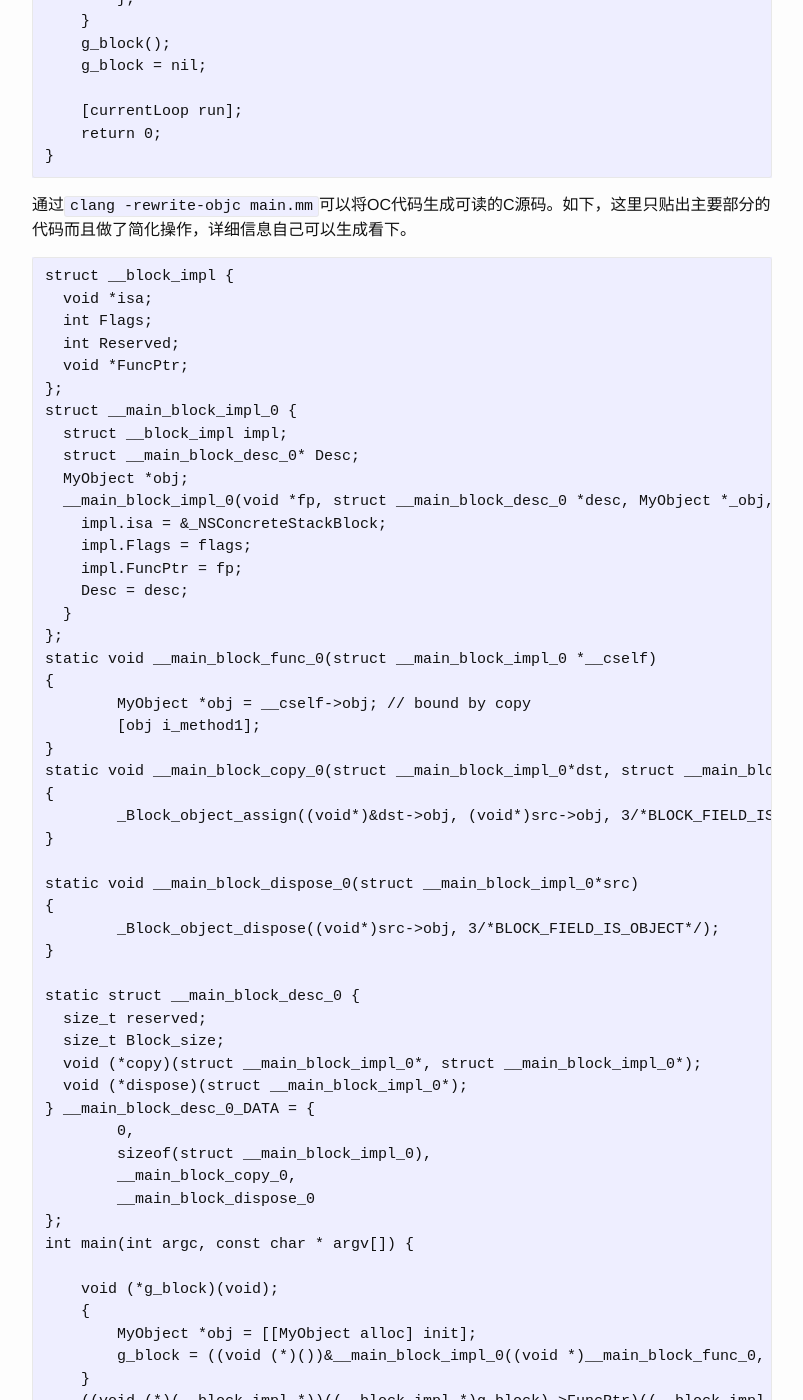
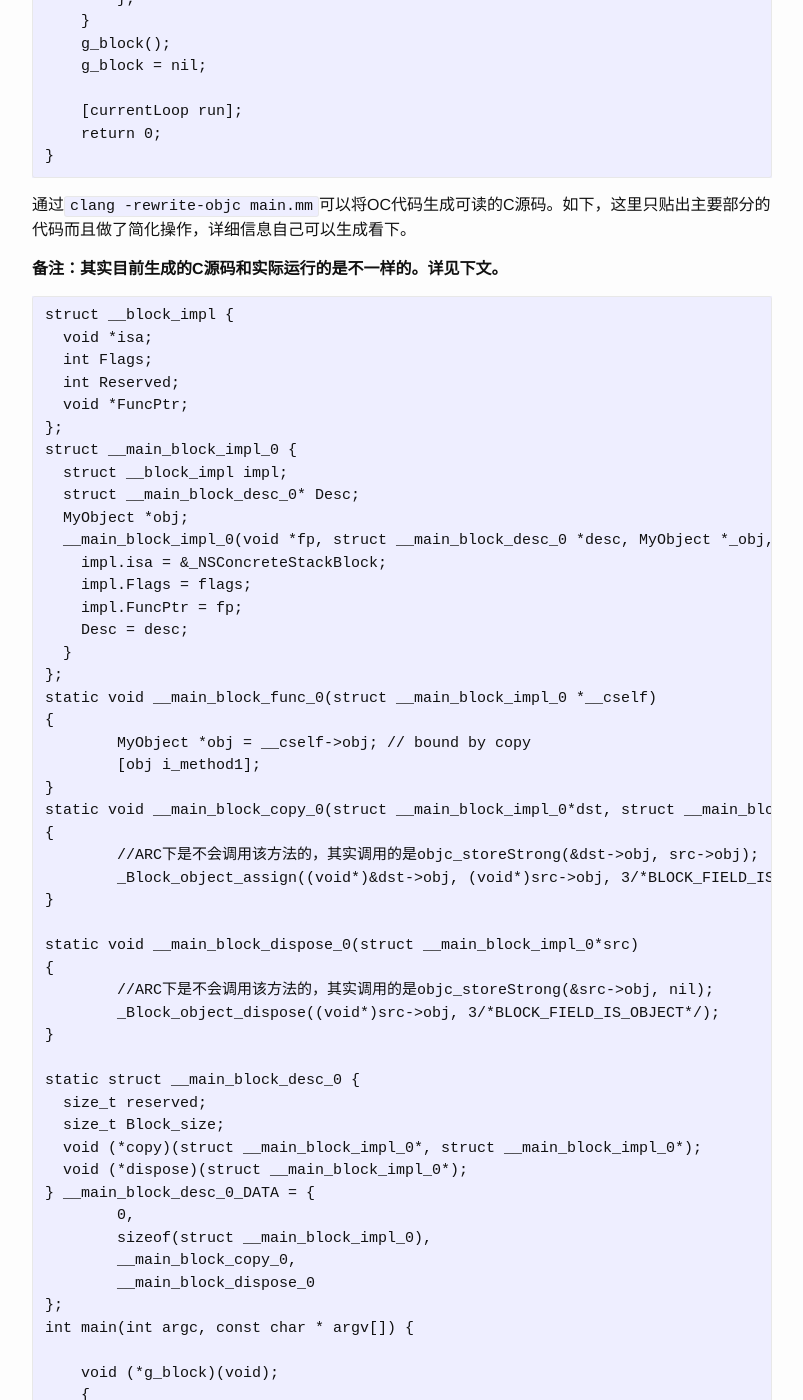
Before and after one commit to war3tiger/war3tiger.github.io, a Jekyll site: the page built from _posts/2017-08-01-Block-NSObject.markdown, in a window 1280 px wide and 1400 px high, scrolled down 504 px. Shown: the whole window, without its empty margins (238-1041 px from the left). Built offline with Jekyll 4.4.1, drawn with Linux system fonts in a browser that asks for light colours; some of the changed text lies outside the part shown.

Commit message:
block-oc 05 增加严谨性。

````diff
--- a/_posts/2017-08-01-Block-NSObject.markdown
+++ b/_posts/2017-08-01-Block-NSObject.markdown
@@ -29,6 +29,8 @@ int main(int argc, const char * argv[]) {
 ```
 通过`clang -rewrite-objc main.mm`可以将OC代码生成可读的C源码。如下，这里只贴出主要部分的代码而且做了简化操作，详细信息自己可以生成看下。
 
+**备注：其实目前生成的C源码和实际运行的是不一样的。详见下文。**
+
 ```
 struct __block_impl {
   void *isa;
@@ -54,11 +56,13 @@ static void __main_block_func_0(struct __main_block_impl_0 *__cself)
 }
 static void __main_block_copy_0(struct __main_block_impl_0*dst, struct __main_block_impl_0*src)
 {
+	//ARC下是不会调用该方法的，其实调用的是objc_storeStrong(&dst->obj, src->obj);
 	_Block_object_assign((void*)&dst->obj, (void*)src->obj, 3/*BLOCK_FIELD_IS_OBJECT*/);
 }
 
 static void __main_block_dispose_0(struct __main_block_impl_0*src)
 {
+	//ARC下是不会调用该方法的，其实调用的是objc_storeStrong(&src->obj, nil);
 	_Block_object_dispose((void*)src->obj, 3/*BLOCK_FIELD_IS_OBJECT*/);
 }
 
@@ -106,7 +110,7 @@ __main_block_impl_0(void *fp, struct __main_block_desc_0 *desc, MyObject *_obj,
 
 ![block_01_01](https://raw.githubusercontent.com/war3tiger/war3tiger.github.io/master/resources/block/block_01_01.png)
 
-这时这个MyObject对象相当于被block强引用一次。
+这时这个MyObject对象相当于被block强引用一次。（注：目前该block是在栈上的）
 
 然后继续执行该构造方法中的代码，这时会执行`impl.isa = &_NSConcreteStackBlock;`，这表示该block是在栈上创建的。
 `impl.Flags = flags;(BLOCK_HAS_COPY_DISPOSE| BLOCK_USE_STRET)`这里的flags是如下类型：
@@ -170,6 +174,7 @@ static void *_Block_copy_internal(const void *arg, const int flags) {
 _Block_object_assign((void*)&dst->obj, (void*)src->obj, 3);
 _Block_object_dispose((void*)src->obj, 3);
 ```
+
 这两个函数最后面的那个参数是如下类型：
 
 ```
@@ -182,32 +187,20 @@ enum {
 };
 
 ```
-### copy方法
-下面看下`_Block_object_assign `的源码实现：
+**勘误：**
+
+<mark>在ARC下执行**(*aBlock->descriptor->copy)(result, aBlock);**时实际上调用的并不是 **_Block_object_assign**而是**objc_storeStrong**方法。同样调用**(*aBlock->descriptor->dispose)(aBlock)**时也不会调用**_Block_object_dispose**而是**objc_storeStrong**。</mark>
+
+**以上两个方法都是在MRC下调用的。**
+
+所以可以将上面两个方法替换为：
 
 ```
-void _Block_object_assign(void *destAddr, const void *object, const int flags) {
-
-    if ((flags & BLOCK_BYREF_CALLER) == BLOCK_BYREF_CALLER) {
-        if ((flags & BLOCK_FIELD_IS_WEAK) == BLOCK_FIELD_IS_WEAK) {
-            _Block_assign_weak(object, destAddr);
-        }
-        else {
-            _Block_assign((void *)object, destAddr);
-        }
-    }
-    else if ((flags & BLOCK_FIELD_IS_BYREF) == BLOCK_FIELD_IS_BYREF)  {
-        _Block_byref_assign_copy(destAddr, object, flags);
-    }
-    else if ((flags & BLOCK_FIELD_IS_BLOCK) == BLOCK_FIELD_IS_BLOCK) {
-        _Block_assign(_Block_copy_internal(object, flags), destAddr);
-    }
-    else if ((flags & BLOCK_FIELD_IS_OBJECT) == BLOCK_FIELD_IS_OBJECT) {
-        objc_storeStrong(destAddr, object);
-    }
-}
+objc_storeStrong(&dst->obj, src->obj);
+objc_storeStrong(&src->obj, nil);
 ```
-`objc_storeStrong`就是将object对象retain，然后赋值给`*destAddr`。看下源码：
+### objc_storeStrong
+下面看下`objc_storeStrong `的源码实现：
 
 ```
 void objc_storeStrong(id *location, id obj)
@@ -221,6 +214,8 @@ void objc_storeStrong(id *location, id obj)
     objc_release(prev);
 }
 ```
+
+`objc_storeStrong`就是将obj对象retain，然后赋值给`*location`，并将release掉prev。
 ### release方法
 `g_blcok = _Block_copy(g_block);`执行完这个函数后，就会调用`g_block();`方法执行block中的函数，最后调用`g_block = nil;`方法销毁block，当执行到该段代码时强大的编译器又出现了，它会插入如下代码来销毁block。如下图：
 
@@ -248,24 +243,7 @@ void _Block_release(void *arg) {
     }
 }
 ```
-这时就会调用`__main_block_desc_0_DATA `中的`dispose`方法。最终会执行到`_Block_object_dispose((void*)src->obj, 3);`该方法。源码如下：
-
-```
-void _Block_object_dispose(const void *object, const int flags) {
-    if (flags & BLOCK_FIELD_IS_BYREF)  {
-        _Block_byref_release(object);
-    }
-    else if ((flags & (BLOCK_FIELD_IS_BLOCK|BLOCK_BYREF_CALLER)) == BLOCK_FIELD_IS_BLOCK) {
-        _Block_destroy(object);
-    }
-    else if ((flags & (BLOCK_FIELD_IS_WEAK|BLOCK_FIELD_IS_BLOCK|BLOCK_BYREF_CALLER)) == BLOCK_FIELD_IS_OBJECT) {
-        objc_storeStrong(&object, nil);
-    }
-}
-
-```
-执行到`objc_storeStrong(&object, nil);`时，这里就会将block捕获的MyObject对象解引用下。
-至此g_block解引用了它捕获到的全部对象，g_block对象也被销毁掉了。
+这时就会调用`__main_block_desc_0_DATA `中的`dispose`方法。最终会执行到`objc_storeStrong(&src->obj, nil);`该方法。至此g_block解引用了它捕获到的全部对象，g_block对象也被销毁掉了。
 
 ### 备注：
 1. `latching_incr_int`表示将block的引用计数加1。
@@ -274,4 +252,6 @@ void _Block_object_dispose(const void *object, const int flags) {
 # 参考
 1. [BlocksRuntime](http://llvm.org/svn/llvm-project/compiler-rt/trunk/lib/BlocksRuntime/runtime.c)
 2. [Block_private.h](http://llvm.org/svn/llvm-project/compiler-rt/trunk/lib/BlocksRuntime/Block_private.h)
+3. [Block Implementation](http://clang.llvm.org/docs/Block-ABI-Apple.html)
+4. [Blocks的实现](http://kylinroc.github.io/blocks.html)
 3. OC Runtime源码
````
